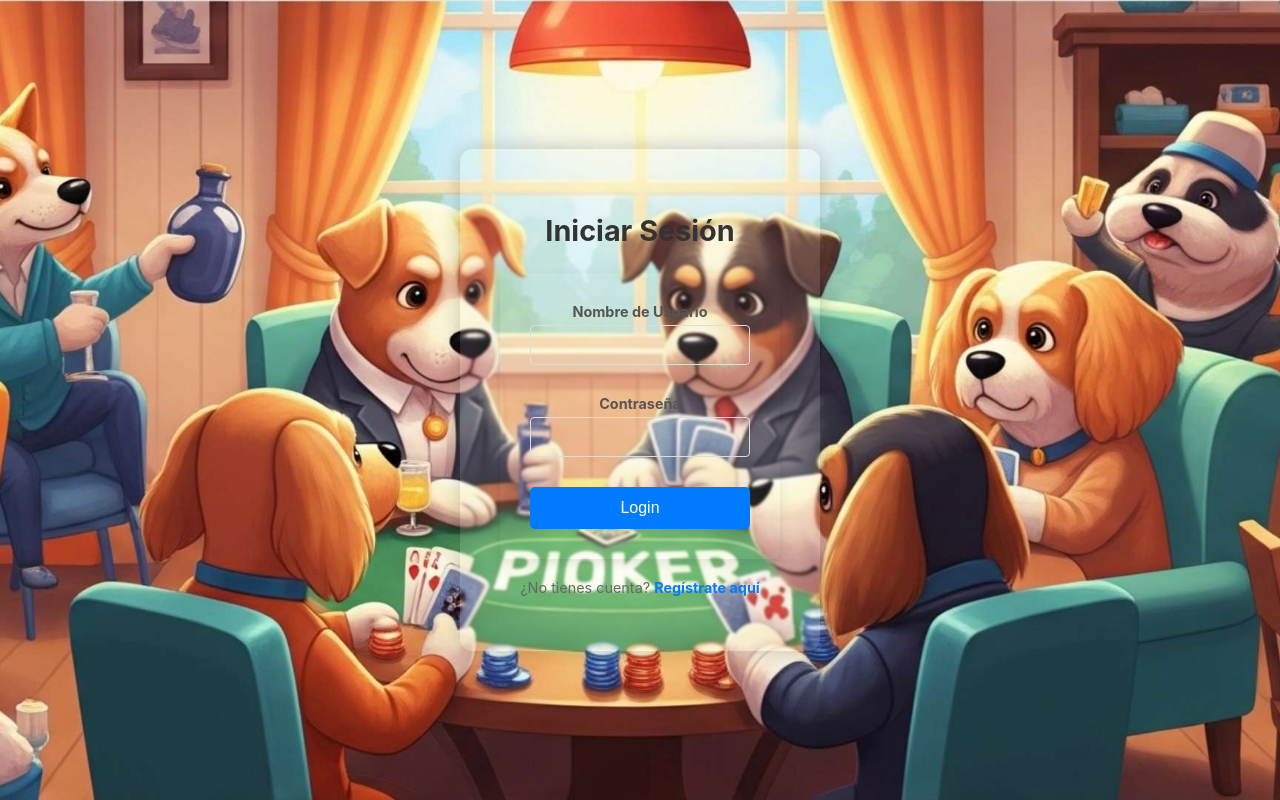
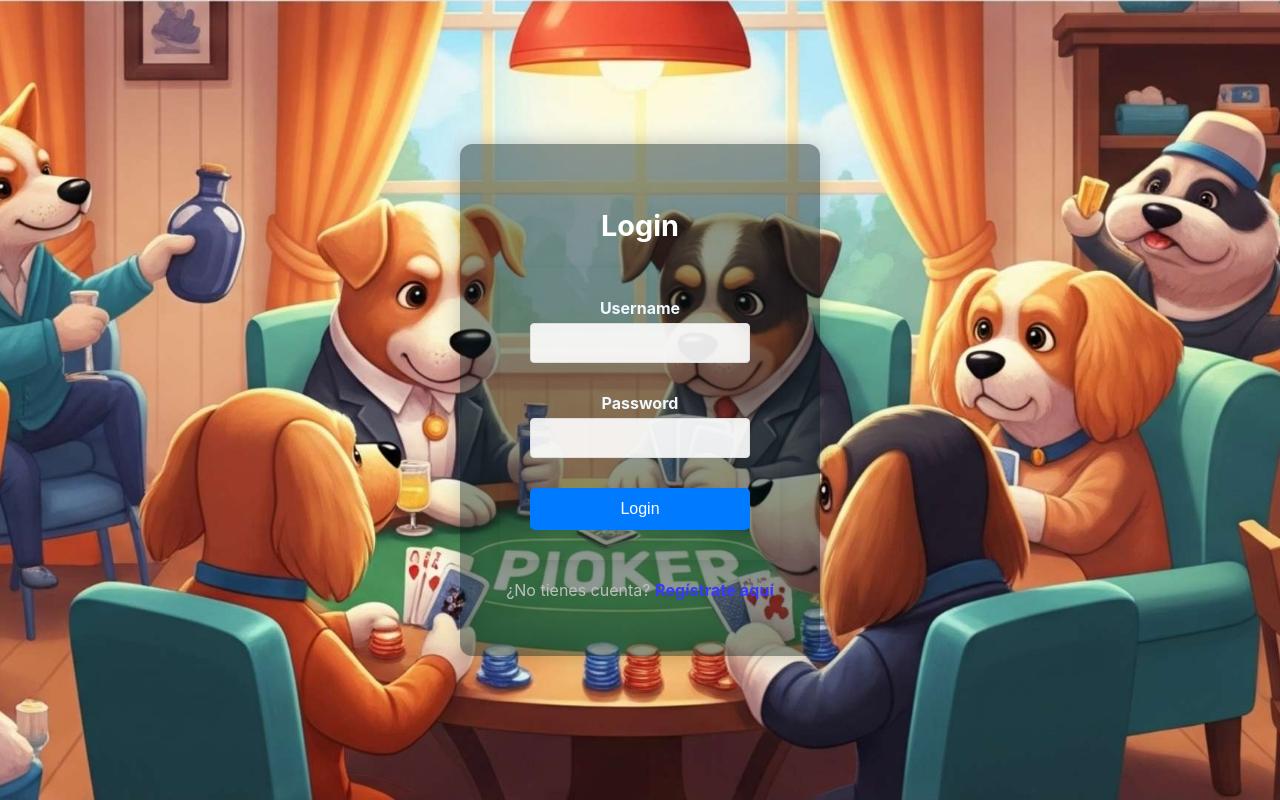
Before and after one commit to sserranom/S502-VIRTUALPET-FRONTEND, a React (Vite) app: page /login in a window 1280 px wide. Built offline with nearby package versions, Linux system fonts and the light colour scheme.

Commit message:
login refactor

```diff
--- a/src/pages/LoginPage/LoginPage.jsx
+++ b/src/pages/LoginPage/LoginPage.jsx
@@ -10,8 +10,8 @@ import * as Yup from "yup";
 import styles from "./LoginPage.module.css";
 
 const loginSchema = Yup.object().shape({
-  username: Yup.string().required("El nombre de usuario es requerido"),
-  password: Yup.string().required("La contraseña es requerida"),
+  username: Yup.string().required("Username is required"),
+  password: Yup.string().required("Password is required"),
 });
 
 const LoginPage = () => {
@@ -36,7 +36,7 @@ const LoginPage = () => {
       const { success, error } = await login(values.username, values.password);
       if (success) {
       } else {
-        setErrorMessage(error || "Credenciales inválidas. Inténtalo de nuevo.");
+        setErrorMessage(error || "Invalid credentials. Please try again.");
       }
     },
   });
@@ -47,10 +47,10 @@ const LoginPage = () => {
 
   return (
     <div className={styles.loginContainer}>
-      <h2>Iniciar Sesión</h2>
-      <form onSubmit={formik.handleSubmit}>
+      <h2 className={styles.loginText}>Login</h2>
+      <form className={styles.formStyles} onSubmit={formik.handleSubmit}>
         <InputField
-          label="Nombre de Usuario"
+          label="Username"
           name="username"
           value={formik.values.username}
           onChange={formik.handleChange}
@@ -58,7 +58,7 @@ const LoginPage = () => {
           error={formik.touched.username && formik.errors.username}
         />
         <InputField
-          label="Contraseña"
+          label="Password"
           name="password"
           type="password"
           value={formik.values.password}
@@ -73,7 +73,7 @@ const LoginPage = () => {
           {formik.isSubmitting ? <LoadingSpinner /> : "Login"}
         </Button>
       </form>
-      <p className={styles.signupText}>
+      <p className={styles.signupTextPer}>
         ¿No tienes cuenta?{" "}
         <a onClick={() => navigate("/register")} className={styles.link}>
           Regístrate aquí
--- a/src/pages/LoginPage/LoginPage.module.css
+++ b/src/pages/LoginPage/LoginPage.module.css
@@ -3,23 +3,29 @@
     padding: 20px;
   } */
   .loginContainer {
-    background-color: rgba(255, 255, 255, 0.1);
+    background-color: rgba(2, 22, 22, 0.445);
     padding: 40px;
     border-radius: 12px;
-    backdrop-filter: blur(1px);
-    -webkit-backdrop-filter: blur(8px);
+    /* backdrop-filter: blur(2px);
+    -webkit-backdrop-filter: blur(8px);  */
     box-shadow: 0 0 20px rgba(0, 0, 0, 0.2);
     max-width: 400px;
     margin: auto;
   }
 
-  form {
-    background-color: transparent !important;
+  .formStyles {
+    background-color: transparent;
   }
 
   input{
-    background-color: transparent;
+    background-color: rgba(255, 255, 255, 0.9);
     border: none;
+    color: #666;
+  }
+
+  label{
+    color: aliceblue !important;
+    font-size:medium !important;
   }
 
   body {
@@ -29,13 +35,19 @@
     background-repeat: no-repeat;
   }
 
-  .signupText {
+  .signupTextPer{
     text-align: center;
     margin-top: 20px;
-    font-size: 0.9em;
-    color: #666;
+    font-size: 1em;
+    color: #bebebe;
   }
 
   .link {
     font-weight: bold;
+    letter-spacing: 0.1px;
+    color: rgb(56, 56, 255);
   }
+
+  .loginText{
+    color: white;
+  }
```
Also changed, not shown: src/index.css (line endings or trailing spaces).
